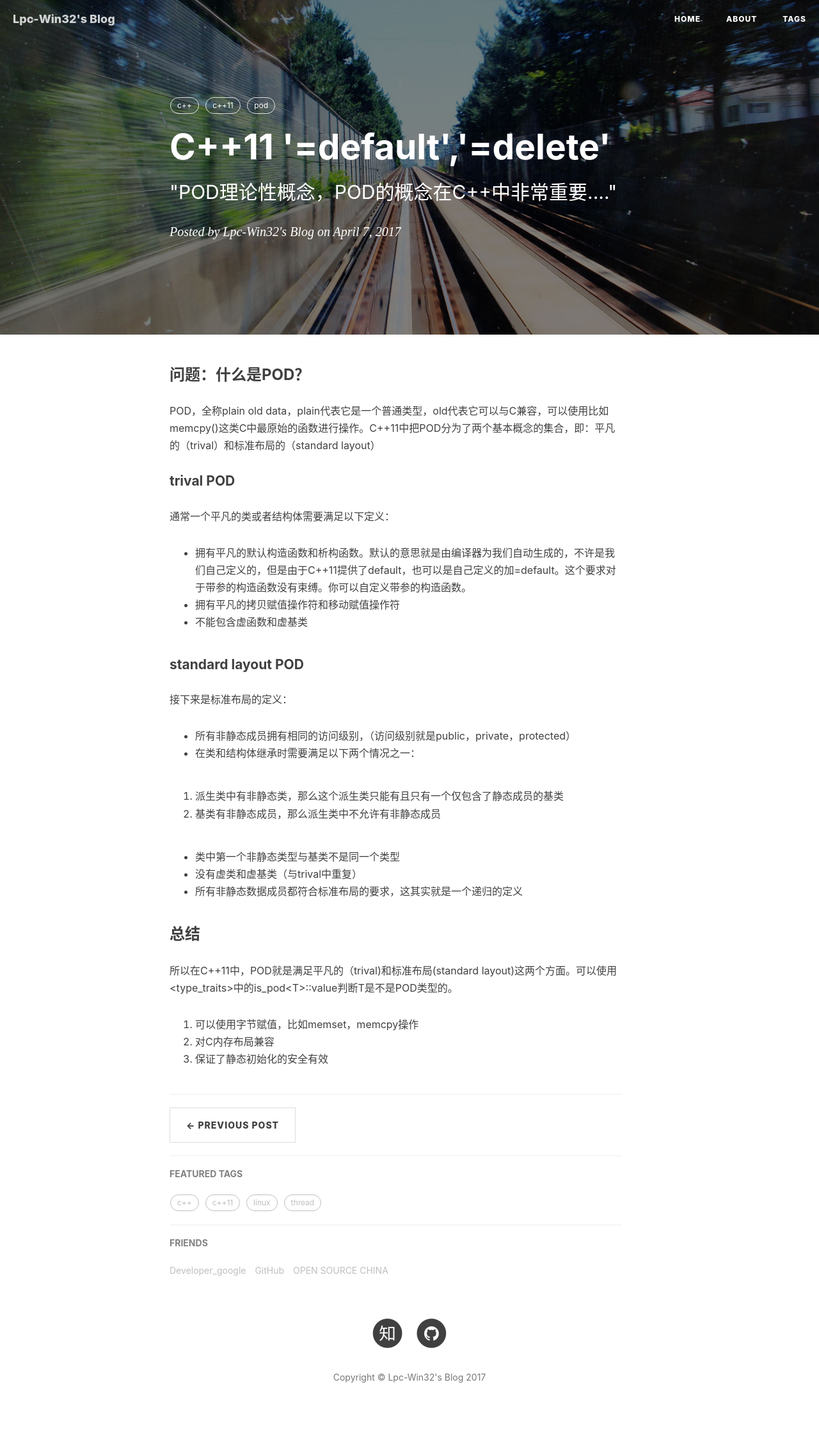
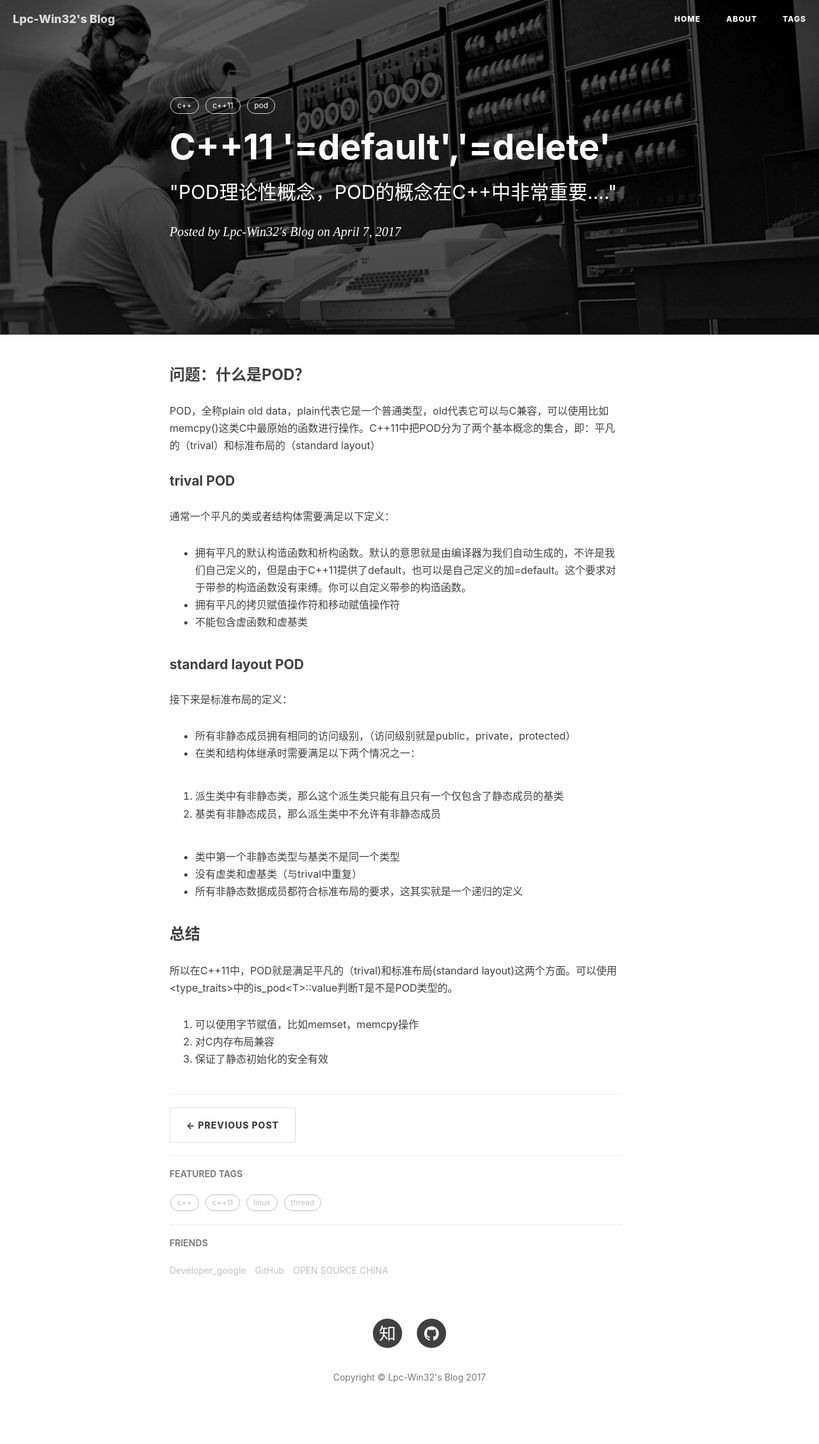
Before and after one commit to Lpc-win32/lpc-win32.github.io, a Jekyll site: the page built from _posts/2017-04-07-cpp11-pod.markdown, in a window 1280 px wide. Shown: the whole page at 64% size. Built offline with Jekyll 4.4.1, drawn with Linux system fonts in a browser that asks for light colours; nearby versions of some CDN libraries; comment, search, counter and statistics services are not loaded.

Commit message:
modified:   2017-04-07-cpp11-pod.markdown

```diff
--- a/_posts/2017-04-07-cpp11-pod.markdown
+++ b/_posts/2017-04-07-cpp11-pod.markdown
@@ -2,8 +2,8 @@
 layout:     post
 title:      "C++11 '=default','=delete'"
 subtitle:   " \"POD理论性概念，POD的概念在C++中非常重要....\""
-date:       2017-04-07 14:25
-header-img: "img/post-bg-2015.jpg"
+date:       2017-04-07 19:25
+header-img: "img/post-bg-unix-linux.jpg"
 tags:
     - c++
     - c++11
```
